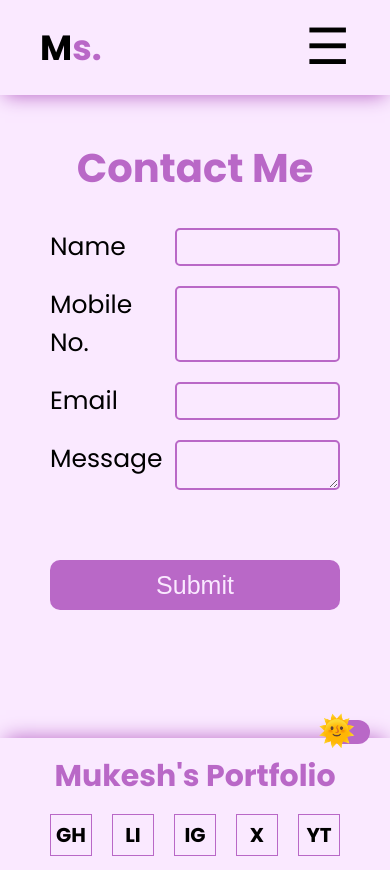
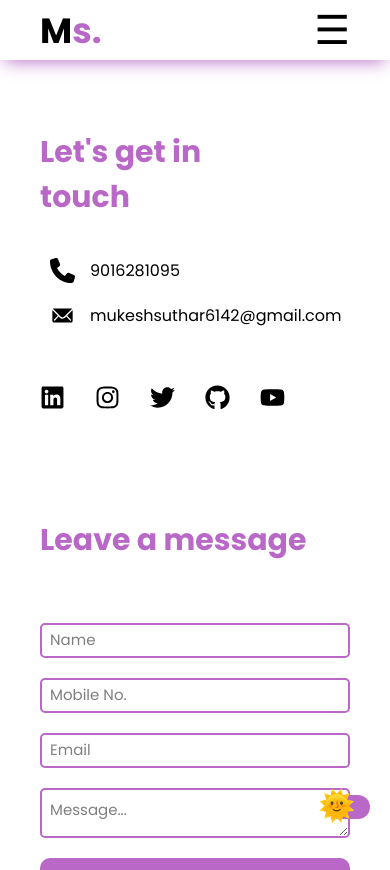
Before and after one commit to MukeshSuthar14/portfolio, a Next.js app: page /contact in a window 390 px wide. Shown: the top 870 px of the page. Built offline with nearby package versions, Linux system fonts and the light colour scheme; no server answers.

Commit message:
Design Changes and Menu Changes

```diff
--- a/app/client-layout.tsx
+++ b/app/client-layout.tsx
@@ -69,8 +69,9 @@ export default function ClientLayout({
                         </div>
                         <ul className="nav-link">
                             <li><Link href="/">Home</Link></li>
-                            <li><Link href="/about">About Me</Link></li>
-                            <li><Link href="/contact">Contact Me</Link></li>
+                            <li><Link href="/about">About</Link></li>
+                            <li><Link href="/project">Project</Link></li>
+                            <li><Link href="/contact">Contact</Link></li>
                             <li><Link href="/cv.pdf" target="__blank">CV</Link></li>
                         </ul>
                         {/* <button className="btn-theme" onClick={(e) => setTheme(theme === "Light" ? "Dark": "Light")} dangerouslySetInnerHTML={{__html: theme === "Light" ? "&#127774;": "&#127770;"}}></button> */}
@@ -88,31 +89,6 @@ export default function ClientLayout({
             </header>
             {children}
             <footer className="footer">
-                <div className="footer-section">
-                    <div>
-                        <div className="portfolio-name">
-                            <b>
-                                <Link style={{ textDecoration: "none", color: "var(--background-color)" }} href="https://www.linkedin.com/in/mukeshsuthar90">Mukesh&apos;s</Link> Portfolio
-                            </b>
-                        </div>
-                        <div className="social-links">
-                            <div><Link href="https://github.com/MukeshSuthar14">GH</Link></div>
-                            <div><Link href="https://www.linkedin.com/in/mukeshsuthar90">LI</Link></div>
-                            <div><Link href="https://www.instagram.com/mukesh_sthr90">IG</Link></div>
-                            <div><Link href="https://www.x.com">X</Link></div>
-                            <div><Link href="https://www.youtube.com/@msdoticon">YT</Link></div>
-                        </div>
-                    </div>
-                    <div>
-                        <div className="portfolio-name"><b>Contact Me</b></div>
-                        <ul>
-                            <li><Link href="tel:+919016281095">+91 9016281095</Link></li>
-                            <li><Link href="mailto:mukeshsuthar6142@gmail.com">mukeshsuthar6142@gmail.com</Link></li>
-                            <li><Link href="https://www.linkedin.com/in/mukeshsuthar90">mukeshsuthar90</Link></li>
-                            {/* <li>D-cabin, Sabarmati, Ahmedabad - 18, Gujrat</li> */}
-                        </ul>
-                    </div>
-                </div>
                 <div className="copyright-section">
                     <div> &copy; {new Date().getFullYear()} Mukesh Suthar. All Rights Reserved.</div>
                     <div>Developed by <Link style={{ textDecoration: "none", color: "var(--background-color)" }} href="https://www.linkedin.com/in/mukeshsuthar90">Mukesh Suthar</Link></div>
--- a/app/contact/page.css
+++ b/app/contact/page.css
@@ -1,7 +1,9 @@
 .contact-section .contact-me {
-    margin: 16px 0;
+    display: flex;
+    justify-content: center;
+    margin: 60px 100px;
     /* padding: 0 40px; */
-    width: 100%;
+    /* width: 100%; */
 }
 
 .contact-section p {
@@ -15,7 +17,7 @@
     width: 100%;
 }
 
-.contact-section > p {
+.contact-section>p {
     margin-top: 25px;
     text-align: center;
     color: var(--background-color);
@@ -27,35 +29,67 @@
 }
 
 .contact-section .form-div {
-    /* box-shadow: 0 0 30px var(--background-color); */
-    width: 100%;
+    box-shadow: 0 0 3px 1px var(--background-color);
+    width: 40%;
     border-radius: 10px;
+    padding: 30px;
 }
 
-.contact-section .form-div .form-container {
-    margin: 0 50px;
-    padding: 80px 40px;
+.contact-section .contact-info {
+    width: 60%;
+    padding: 20px;
+    margin: auto 0;
+}
+
+/* .contact-section .contact-info > div {
+    padding: 20px;
+} */
+
+.contact-section .contact-info b {
+    color: var(--background-color);
+    font-size: 30px;
 }
 
 .contact-section .form-div .form-container div {
     display: flex;
-    justify-content: space-between;
+    justify-content: center;
     margin-bottom: 20px;
 }
 
-.contact-section .form-div .form-container div > label {
+.contact-section .form-div .form-container b {
+    display: block;
+    color: var(--background-color);
+    font-size: 30px;
+    text-align: center;
+}
+
+.contact-section .form-div .form-container form {
+    margin-top: 60px;
+}
+
+.contact-section .form-div .form-container div>label {
     width: 30%;
     font-size: 25px;
 }
 
-.contact-section .form-div .form-container div > input, .contact-section .form-div .form-container div > textarea {
-    width: 50%;
+.contact-section .form-div .form-container div>input,
+.contact-section .form-div .form-container div>textarea {
+    width: 100%;
     background-color: var(--background-theme-color);
     border: 2px solid var(--background-color);
     border-radius: 5px;
     outline: none;
     color: var(--background-invert-theme-color);
     padding: 8px;
+
+}
+
+.contact-section .form-div .form-container div>input::placeholder,
+.contact-section .form-div .form-container div>textarea::placeholder {
+    font-family: 'poppins', 'sans-serif';
+    font-size: 15px;
+    color: var(--background-invert-theme-color);
+    opacity: .5;
 }
 
 .contact-section .form-div .form-container div:last-child {
@@ -77,27 +111,46 @@
     height: 50px;
 }
 
-.contact-section .form-div .form-container .submit-btn {
-    padding-top: 50px;
+.contact-section .contact-info .other-links {
+    display: flex;
+    justify-content: flex-start;
+    gap: 30px;
+    margin-top: 50px;
 }
 
 @media (max-width:780px) {
     .contact-section {
         display: block;
+        padding: 100px 0;
     }
+
+    .contact-section .contact-info {
+        display: block;
+        padding: 0 40px;
+    }
+
     .contact-section p {
         display: block;
         margin: 30px 0;
     }
+
     .contact-section .contact-me {
         display: inline;
     }
+
     .contact-section .contact-me .form-div {
         display: block;
-        margin: 0 auto;
+        margin-top: 100px;
         box-shadow: none;
+        padding: 0;
+        width: 100%;
     }
+
     .contact-section .form-div .form-container {
-        padding: 0;
+        padding: 0 40px;
+    }
+
+    .contact-section .form-div .form-container b {
+        text-align: left;
     }
 }
--- a/app/globals.css
+++ b/app/globals.css
@@ -1,8 +1,9 @@
 @import url('https://fonts.googleapis.com/css2?family=Poppins:wght@300;400;500;600;700&display=swap');
 
 :root {
+  /* --background-color: #75E6DA; */
   --background-color: #b968c7;
-  --background-theme-color: #fae9ff;
+  --background-theme-color: white;
   --background-invert-theme-color: black;
 }
 
@@ -21,9 +22,10 @@ body {
 }
 
 ::-webkit-scrollbar-thumb {
-  background: rgba(rgb(var(--background-color)), .959);
+  background: var(--background-color);
+  /* background: rgba(rgb(var(--background-invert-theme-color)), .959); */
   border-radius: 3px;
-  color: var(--background-color);
+  color: var(--background-invert-theme-color);
 }
 
 ::-webkit-scrollbar-track {
@@ -209,7 +211,8 @@ body {
   /* border-bottom: 1px solid var(--background-color); */
   backdrop-filter: blur(10px);
   background-color: rgba(rgb(var(--background-color)), 0.3);
-  box-shadow: 0px 6px 18px -5px var(--background-color)
+  box-shadow: 0px 6px 18px -5px var(--background-color);
+  z-index: 9999;
 }
 
 .header-section {
@@ -250,6 +253,7 @@ body {
 
 .header-right .nav-link>li {
   text-align: center;
+  font-weight: 500;
 }
 
 .nav-link a {
@@ -346,7 +350,7 @@ body {
 .footer {
   display: block;
   /* border-top: 2px solid var(--background-color); */
-  box-shadow: 0px -6px 19px -6px var(--background-color);
+  /* box-shadow: 0px -6px 19px -6px var(--background-color); */
 }
 
 .footer-section,
@@ -354,6 +358,11 @@ body {
   padding: 15px 100px;
   display: flex;
   justify-content: space-between;
+}
+
+.footer-section {
+  justify-content: center;
+  padding: 15px 100px 100px 100px;
 }
 
 .footer-section .portfolio-name {
@@ -365,7 +374,7 @@ body {
 }
 
 .footer-section b {
-  font-size: 30px;
+  font-size: 40px;
   color: var(--background-color);
 }
 
@@ -392,7 +401,7 @@ body {
 }
 
 .social-links {
-  margin-top: 10px;
+  margin-top: 30px;
   display: flex;
 }
 
@@ -408,11 +417,40 @@ body {
   justify-content: center;
   align-items: center;
   margin: 5px;
-  border: 1px solid var(--background-color);
-  /* border-radius: 50%; */
+  /* border: 1px solid var(--background-color); */
+  border-radius: 50%;
   padding: 5px;
   height: 30px;
   width: 30px;
+}
+
+
+.contact-section .form-div .form-container .submit-btn {
+  padding-top: 0;
+}
+
+.contact-section .contact-info a {
+  text-decoration: none;
+  color: var(--background-invert-theme-color);
+}
+
+.contact-section .contact-info .social-links {
+  display: block;
+}
+
+.contact-section .contact-info .social-links .single-link {
+  display: flex;
+  justify-content: space-evenly;
+  gap: 15px;
+}
+
+.contact-section .contact-info .social-links .single-link>div {
+  display: flex;
+}
+
+.contact-section .contact-info .social-links a {
+  font-weight: 400;
+  font-size: 16px;
 }
 
 @media (max-width:768px) {
@@ -445,14 +483,17 @@ body {
   display: none;
 }
 
-@media (max-width:780px) {
+@media (max-width:830px) {
   .dropdown {
     display: block;
-    font-size: 50px;
+    font-size: 40px;
     cursor: pointer;
   }
 
-  .header-section,
+  .header-section {
+    padding: 0 40px;
+  }
+
   .copyright-section {
     padding: 10px 40px;
     z-index: -1;
@@ -467,21 +508,30 @@ body {
   }
 
   .header-right .nav-link {
-    display: none;
+
+    /* display: none; */
+    display: block;
+    position: fixed;
+    top: 60px;
+    left: 0;
+    width: 100%;
+    background-color: var(--background-theme-color);
+    border-bottom: 1px solid var(--background-color);
+    z-index: 1;
+
+
+    transform: translateY(-100%);
+    opacity: 0;
+    pointer-events: none;
+    visibility: hidden;
+    transition: transform 0.5s ease-in-out, opacity 0.5s ease-in-out, visibility 0.5s;
   }
 
-  .header-right .nav-link-open {
-    position: fixed;
-    top: 74px;
-    left: 0;
-    width: 100%;
-    height: 170px;
-    display: inline;
-    border-bottom: 1px solid var(--background-color);
-    background-color: var(--background-theme-color);
-    /* padding: 10px; */
-    z-index: 1;
-    padding-top: 20px;
+  .header-right .nav-link.nav-link-open {
+    transform: translateY(0%);
+    opacity: 1;
+    pointer-events: auto;
+    visibility: visible;
   }
 
   .header {
@@ -502,7 +552,7 @@ body {
   .theme-toggle-switch {
     position: fixed;
     right: 20px;
-    top: 720px;
+    bottom: 3vh;
   }
 }
 
@@ -558,7 +608,7 @@ body {
     padding: 16px 0;
   }
 
-  .footer-section > div {
+  .footer-section>div {
     text-align: center;
     margin-bottom: 30px;
   }
@@ -569,7 +619,6 @@ body {
 
   .footer-section .social-links {
     justify-content: center;
-    gap: 10px;
   }
 
 }
--- a/app/layout.tsx
+++ b/app/layout.tsx
@@ -4,7 +4,7 @@ import "./globals.css";
 export const metadata: Metadata = {
   title: "Mukesh Suthar | Portfolio",
   description: "Mukesh Suthar's portfolio",
-  icons: "http://localhost:3000/mukesh-image.jpg"
+  icons: "https://mukesh-suthar.vercel.app/mukesh-image.jpg"
 };
 
 export default function RootLayout({
--- /dev/null
+++ b/app/not-found.ts
@@ -0,0 +1,5 @@
+import { redirect } from 'next/navigation';
+
+export default function NotFound() {
+  redirect('/');
+}
--- a/components/Contact.tsx
+++ b/components/Contact.tsx
@@ -1,4 +1,8 @@
 "use client";
+import Link from "next/link";
+import { FaPhone } from "react-icons/fa6";
+import { IoIosMail } from "react-icons/io";
+import { FaLinkedin, FaInstagram, FaTwitter, FaGithub, FaYoutube } from "react-icons/fa";
 
 export default function Contact() {
 
@@ -8,26 +12,43 @@ export default function Contact() {
 
     return (
         <section className="contact-section">
-            <p>Contact Me</p>
+            {/* <p>Contact Me</p> */}
             <div className="contact-me">
+                <div className="contact-info">
+                    <b>Let&apos;s get in touch</b>
+                    <div>
+                        <div className="social-links">
+                            <div className="single-link">
+                                <div><FaPhone size={25} /></div><Link href="tel:+919016281095">9016281095</Link>
+                            </div>
+                            <div className="single-link">
+                                <div><IoIosMail size={25} /></div><Link href="mailto:mukeshsuthar6142@gmail.com">mukeshsuthar6142@gmail.com</Link>
+                            </div>
+                        </div>
+                        <div className="other-links">
+                            <div><Link href="https://www.linkedin.com/in/mukeshsuthar90"><FaLinkedin size={25}/></Link></div>
+                            <div><Link href="https://www.instagram.com/mukesh_sthr90"><FaInstagram size={25}/></Link></div>
+                            <div><Link href="https://www.x.com/mukeshsuthar90"><FaTwitter size={25}/></Link></div>
+                            <div><Link href="https://github.com/MukeshSuthar14"><FaGithub size={25}/></Link></div>
+                            <div><Link href="https://www.youtube.com/@msdoticon"><FaYoutube size={25}/></Link></div>
+                        </div>
+                    </div>
+                </div>
                 <div className="form-div">
                     <div className="form-container">
+                        <b>Leave a message</b>
                         <form onSubmit={onSubmit}>
                             <div>
-                                <label htmlFor="name">Name</label>
-                                <input type="text" name="name" required autoComplete="off"/>
+                                <input type="text" name="name" placeholder="Name" required autoComplete="off" />
                             </div>
                             <div>
-                                <label htmlFor="mobile">Mobile No.</label>
-                                <input type="tel" name="mobile" required autoComplete="off"/>
+                                <input type="tel" name="mobile" placeholder="Mobile No." required autoComplete="off" />
                             </div>
                             <div>
-                                <label htmlFor="email">Email</label>
-                                <input type="email" name="email" required autoComplete="off"/>
+                                <input type="email" name="email" placeholder="Email" required autoComplete="off" />
                             </div>
                             <div>
-                                <label htmlFor="message">Message</label>
-                                <textarea name="message" required autoComplete="off"></textarea>
+                                <textarea name="message" placeholder="Message..." required autoComplete="off"></textarea>
                             </div>
                             <div className="submit-btn">
                                 <button type="submit" className="btn-submit">Submit</button>
--- a/package.json
+++ b/package.json
@@ -12,7 +12,8 @@
     "js-cookie": "^3.0.5",
     "next": "15.2.4",
     "react": "^19.0.0",
-    "react-dom": "^19.0.0"
+    "react-dom": "^19.0.0",
+    "react-icons": "^5.5.0"
   },
   "devDependencies": {
     "@eslint/eslintrc": "^3",
--- a/theme-config.ts
+++ b/theme-config.ts
@@ -1,10 +1,10 @@
 export default {
   "Light": {
-    background: '#fae9ff',
+    background: 'white',
     text: 'black'
   },
   "Dark": {
     background: 'black',
-    text: '#fae9ff'
+    text: 'white'
   },
 };
```
Also changed, not shown: app/page.tsx (+20 -6 lines), app/project/page.tsx (added, +16 -0 lines), app/project/page.css (added), 1 other file (tests, documents, lock files or other folders).
